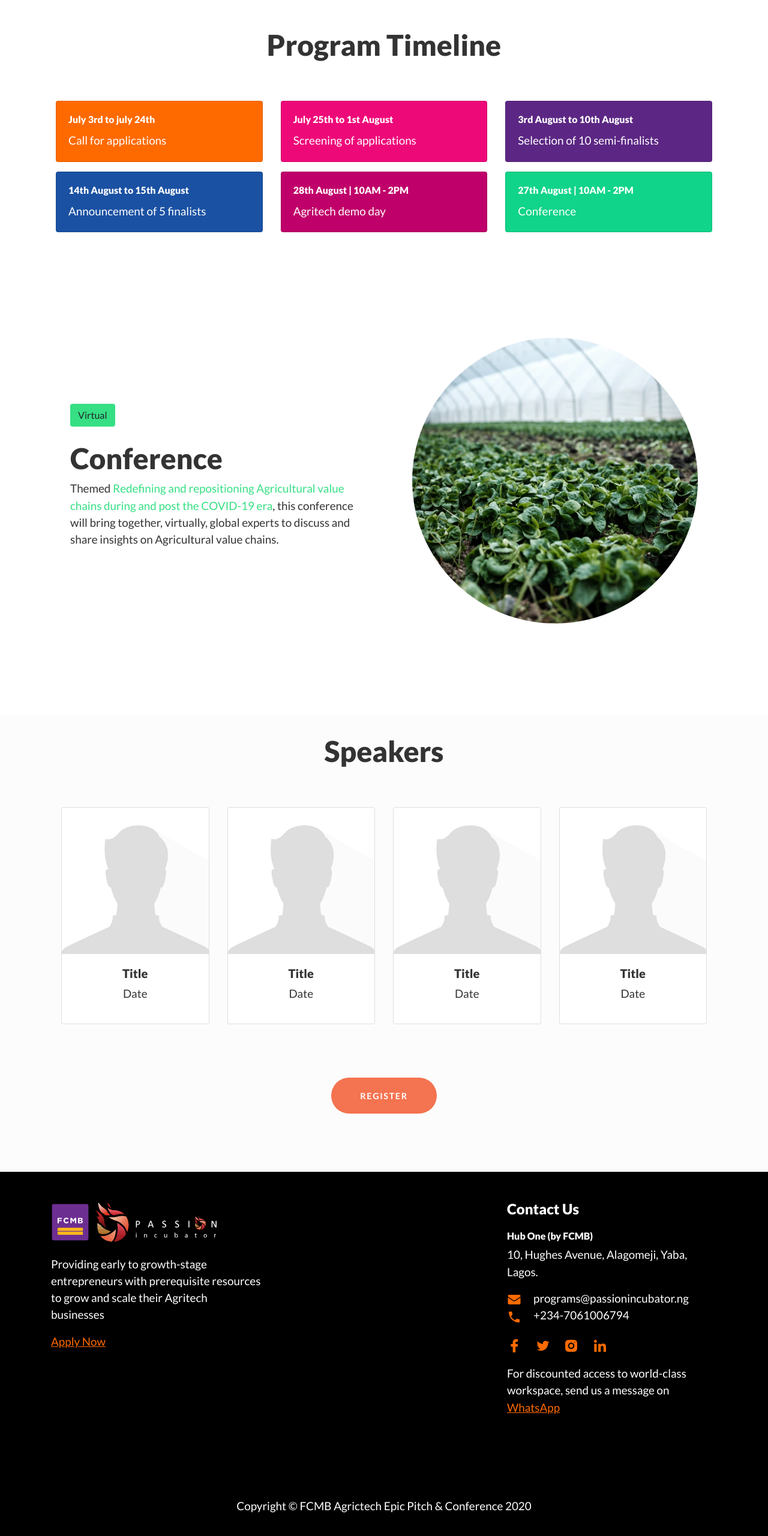
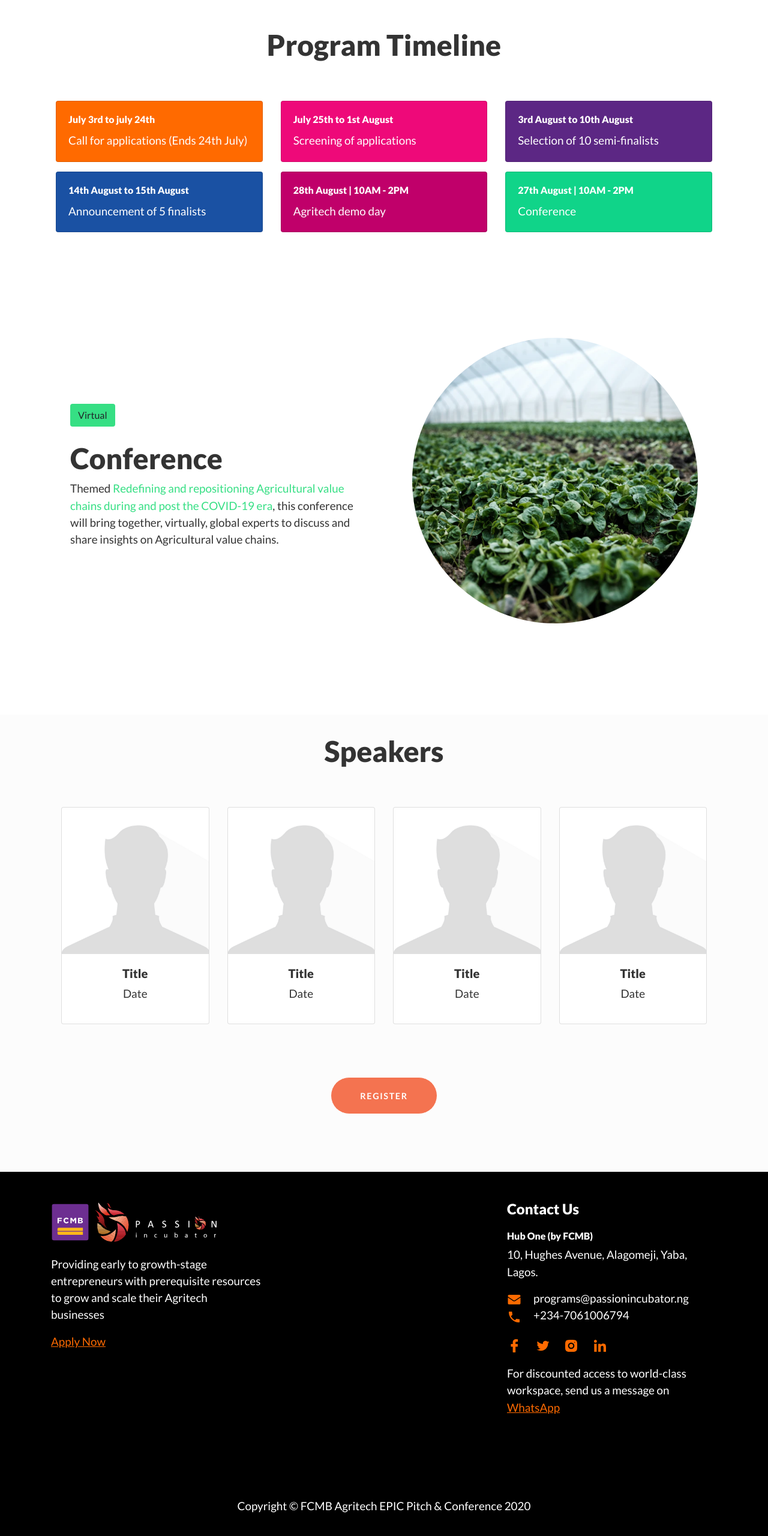
Before and after one commit to iFidelis/agritech, a plain HTML site: page index.html in a window 1280 px wide. Shown: the part 2697-5257 px from the top of the page at 60% size. Drawn offline with Linux system fonts and the light colour scheme.

Commit message:
copyright / Event
Copyright update and Registration end date

```diff
--- a/index.html
+++ b/index.html
@@ -174,7 +174,7 @@
               <div class="card text-white bg-s mb-3">
                 <div class="card-body">
                   <h6 class="card-title">July 3rd to july 24th</h6>
-                  <p class="card-text">Call for applications</p>
+                  <p class="card-text">Call for applications (Ends 24th July)</p>
                 </div>
               </div>
             </div>
@@ -321,7 +321,7 @@
             </div>
         </div>
       </div>
-      <p class="m-0 text-center text-white">Copyright &copy; FCMB Agrictech Epic Pitch & Conference 2020</p>
+      <p class="m-0 text-center text-white">Copyright &copy; FCMB Agritech EPIC Pitch & Conference 2020</p>
     </div>
     <!-- /.container -->
   </footer>
```
